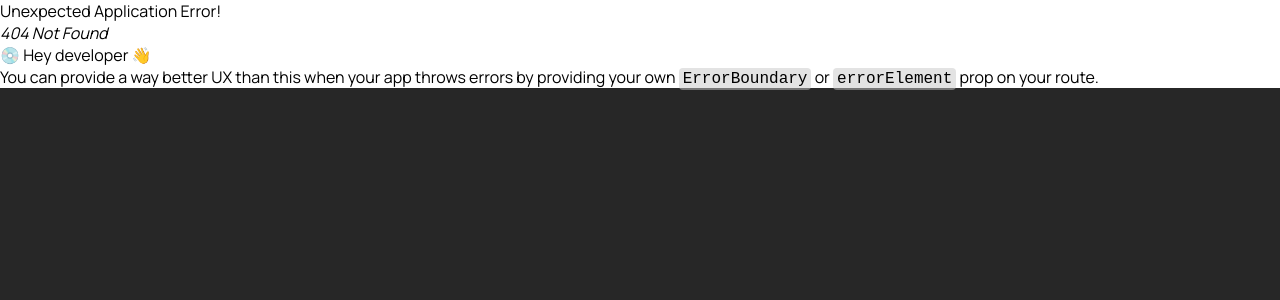
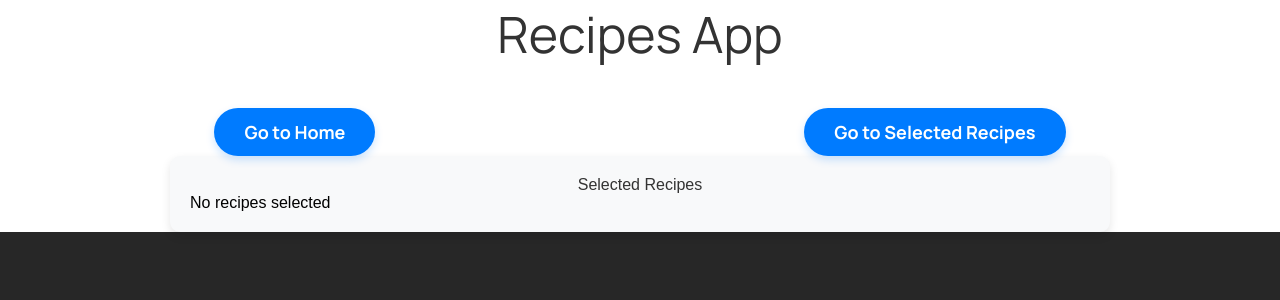
Before and after one commit to Mielsen9/Recipes, a React app: page /Recipes/selected in a window 1280 px wide. Before the commit this address had no page. Shown: the top 300 px of the page. Built offline with nearby package versions, Linux system fonts and the light colour scheme.

Commit message:
add SelectedRecipesPage.tsx

```diff
--- a/package.json
+++ b/package.json
@@ -37,6 +37,7 @@
     "@types/node": "^22.8.1",
     "@types/react": "^18.3.12",
     "@types/react-dom": "^18.3.1",
+    "@types/react-router-dom": "^5.3.3",
     "@types/testing-library__react": "^10.0.1",
     "@types/testing-library__user-event": "^4.1.1",
     "@types/uuid": "^10.0.0",
@@ -94,7 +95,7 @@
     "react": "^18.3.1",
     "react-dom": "^18.3.1",
     "react-redux": "^9.1.2",
-    "react-router-dom": "^6.27.0",
+    "react-router-dom": "^7.2.0",
     "redux": "^5.0.1"
   }
 }
--- a/src/App.tsx
+++ b/src/App.tsx
@@ -1,11 +1,24 @@
 
-
-
+import React from "react";
+import { Outlet } from "react-router-dom";
+import GoToSelectedRecipesButton from "@/components/GoToSelectedRecipesButton/GoToSelectedRecipesButton";
 
 const App = () => {
     return (
         <div>
+            <h1 style={{
+                textAlign: 'center',
+                fontSize: "50px",
+            }}>Recipes App</h1>
+            <div style={{
+                display: "flex",
+                justifyContent: "space-around"
+            }}>
+                <GoToSelectedRecipesButton buttonText="Go to Home" linkTo="/" />
+                <GoToSelectedRecipesButton buttonText="Go to Selected Recipes" linkTo="/selected" />
+            </div>
 
+            <Outlet />
         </div>
     );
 };
--- /dev/null
+++ b/src/components/AddToFavoritesButton/AddToFavoritesButton.tsx
@@ -0,0 +1,47 @@
+import React, { useState, useEffect } from "react";
+
+interface Recipe {
+	idMeal: string;
+	strMeal: string;
+}
+
+interface AddToFavoritesButtonProps {
+	recipe: Recipe;
+	onUpdate?: (selectedRecipes: Recipe[]) => void;
+}
+
+const AddToFavoritesButton: React.FC<AddToFavoritesButtonProps> = ({ recipe, onUpdate }) => {
+	const [isSelected, setIsSelected] = useState(false);
+
+	useEffect(() => {
+		const storedRecipes = localStorage.getItem("selectedRecipes");
+		const selectedRecipes: Recipe[] = storedRecipes ? JSON.parse(storedRecipes) : [];
+		setIsSelected(selectedRecipes.some((r) => r.idMeal === recipe.idMeal));
+	}, [recipe.idMeal]);
+
+	const toggleFavorite = () => {
+		const storedRecipes = localStorage.getItem("selectedRecipes");
+		let selectedRecipes: Recipe[] = storedRecipes ? JSON.parse(storedRecipes) : [];
+
+		if (isSelected) {
+			selectedRecipes = selectedRecipes.filter((r) => r.idMeal !== recipe.idMeal);
+		} else {
+			selectedRecipes.push(recipe);
+		}
+
+		localStorage.setItem("selectedRecipes", JSON.stringify(selectedRecipes));
+		setIsSelected(!isSelected);
+
+		if (onUpdate) {
+			onUpdate(selectedRecipes);
+		}
+	};
+
+	return (
+		<button onClick={toggleFavorite} style={{ padding: "10px", cursor: "pointer" }}>
+			{isSelected ? "✅ У вибраних" : "➕ Додати у вибрані"}
+		</button>
+	);
+};
+
+export default AddToFavoritesButton;
--- /dev/null
+++ b/src/components/GoToSelectedRecipesButton/GoToSelectedRecipesButton.module.scss
@@ -0,0 +1,29 @@
+.buttonContainer {
+  display: flex;
+  justify-content: center;
+  margin-top: 40px;
+}
+
+.goToSelectedButton {
+  background-color: #007bff; /* Синій фон */
+  color: white;
+  padding: 12px 30px;
+  font-size: 18px;
+  font-weight: bold;
+  text-decoration: none;
+  border-radius: 50px; /* Округлені кути */
+  transition: all 0.3s ease;
+  box-shadow: 0 4px 8px rgba(0, 123, 255, 0.2); /* Легкий тіньовий ефект */
+  display: inline-block;
+
+  &:hover {
+    background-color: #0056b3; /* Тіньовий ефект при наведенні */
+    transform: translateY(-2px); /* Легке підняття кнопки */
+    box-shadow: 0 6px 12px rgba(0, 86, 179, 0.3); /* Зміна тіні при наведенні */
+  }
+
+  &:active {
+    background-color: #004085; /* Темніший фон при натисканні */
+    transform: translateY(1px); /* Зворотний ефект при натисканні */
+  }
+}
--- /dev/null
+++ b/src/components/GoToSelectedRecipesButton/GoToSelectedRecipesButton.tsx
@@ -0,0 +1,19 @@
+import { Link } from "react-router-dom";
+import * as styles from "./GoToSelectedRecipesButton.module.scss";
+
+interface GoToSelectedRecipesButtonProps {
+	buttonText: string; // Текст на кнопці
+	linkTo: string; // URL для переходу
+}
+
+const GoToSelectedRecipesButton = ({ buttonText, linkTo }: GoToSelectedRecipesButtonProps) => {
+	return (
+		<div className={styles.buttonContainer}>
+			<Link to={linkTo} className={styles.goToSelectedButton}>
+				{buttonText}
+			</Link>
+		</div>
+	);
+};
+
+export default GoToSelectedRecipesButton;
--- a/src/components/RecipeCard/RecipeCard.tsx
+++ b/src/components/RecipeCard/RecipeCard.tsx
@@ -1,6 +1,7 @@
 import { Link } from "react-router-dom";
 import * as styles from "./RecipeCard.module.scss";
 import {Meal} from "@/pages/RecipesPage/RecipesPage";
+import AddToFavoritesButton from "@/components/AddToFavoritesButton/AddToFavoritesButton";
 interface RecipeCardProps {
 	meal: Meal;
 }
@@ -10,6 +11,7 @@ const RecipeCard = ({ meal }: RecipeCardProps) => {
 			<img src={meal.strMealThumb} alt={meal.strMeal} className={styles.image} />
 			<h3>{meal.strMeal}</h3>
 			<p>{meal.strCategory} | {meal.strArea}</p>
+			<AddToFavoritesButton recipe={meal} />
 			<Link to={`/recipe/${meal.idMeal}`} className={styles.link}>View Recipe</Link>
 		</div>
 	);
--- /dev/null
+++ b/src/pages/SelectedRecipesPage/SelectedRecipesPage.module.scss
@@ -0,0 +1,130 @@
+
+
+.container {
+  max-width: 900px;
+  margin: 0 auto;
+  padding: 20px;
+  font-family: "Arial", sans-serif;
+  background-color: #f8f9fa;
+  border-radius: 10px;
+  box-shadow: 0 4px 10px rgba(0, 0, 0, 0.1);
+}
+
+h1 {
+  text-align: center;
+  color: #333;
+}
+
+.recipesList {
+  display: grid;
+  grid-template-columns: repeat(auto-fit, minmax(250px, 1fr));
+  gap: 20px;
+  margin-top: 20px;
+}
+
+.recipeCard {
+  background: #fff;
+  border-radius: 10px;
+  overflow: hidden;
+  box-shadow: 0 4px 8px rgba(0, 0, 0, 0.1);
+  text-align: center;
+  transition: transform 0.2s ease-in-out;
+
+  &:hover {
+    transform: scale(1.03);
+  }
+}
+
+.recipeImage {
+  width: 100%;
+  height: 180px;
+  object-fit: cover;
+}
+
+h3 {
+  font-size: 18px;
+  margin: 10px 0;
+  color: #444;
+}
+
+.removeButton {
+  background-color: #ff4d4f;
+  color: white;
+  border: none;
+  padding: 8px 15px;
+  margin: 10px;
+  cursor: pointer;
+  font-size: 14px;
+  border-radius: 5px;
+  transition: background 0.2s ease-in-out;
+
+  &:hover {
+    background-color: #d9363e;
+  }
+}
+
+.viewLink {
+  display: inline-block;
+  padding: 8px 15px;
+  background: #007bff;
+  color: white;
+  text-decoration: none;
+  border-radius: 5px;
+  margin-bottom: 10px;
+  transition: background 0.2s ease-in-out;
+
+  &:hover {
+    background: #0056b3;
+  }
+}
+
+.ingredients {
+  margin-top: 30px;
+  background: #fff;
+  padding: 15px;
+  border-radius: 8px;
+  box-shadow: 0 4px 8px rgba(0, 0, 0, 0.1);
+
+  h3 {
+    color: #222;
+    text-align: center;
+  }
+
+  ul {
+    list-style: none;
+    padding: 0;
+
+    li {
+      padding: 5px 0;
+      font-size: 16px;
+      color: #555;
+      border-bottom: 1px solid #ddd;
+
+      &:last-child {
+        border-bottom: none;
+      }
+    }
+  }
+}
+
+.instructions {
+  margin-top: 20px;
+  background: #f1f1f1;
+  padding: 15px;
+  border-radius: 8px;
+  box-shadow: 0 4px 8px rgba(0, 0, 0, 0.1);
+
+  h3 {
+    text-align: center;
+  }
+
+  h4 {
+    color: #333;
+    margin-top: 10px;
+  }
+
+  p {
+    font-size: 14px;
+    color: #666;
+  }
+}
--- /dev/null
+++ b/src/pages/SelectedRecipesPage/SelectedRecipesPage.tsx
@@ -0,0 +1,99 @@
+import { useState, useEffect } from "react";
+import { Link } from "react-router-dom";
+import * as styles from "./SelectedRecipesPage.module.scss";
+
+interface Ingredient {
+	strIngredient: string;
+	strMeasure: string;
+}
+
+interface Recipe {
+	idMeal: string;
+	strMeal: string;
+	strMealThumb: string;
+	strInstructions: string;
+	ingredients?: Ingredient[]; // Додаємо `?` для запобігання помилкам
+}
+
+const SelectedRecipesPage = () => {
+	const [selectedRecipes, setSelectedRecipes] = useState<Recipe[]>(() => {
+		const savedRecipes = localStorage.getItem("selectedRecipes");
+		try {
+			return savedRecipes ? JSON.parse(savedRecipes) : [];
+		} catch (error) {
+			console.error("Помилка при парсингу JSON:", error);
+			return [];
+		}
+	});
+
+	// Функція для оновлення списку вибраних рецептів
+	const updateSelectedRecipes = (recipes: Recipe[]) => {
+		setSelectedRecipes(recipes);
+	};
+
+	const getTotalIngredients = () => {
+		return selectedRecipes.reduce((total, recipe) => {
+			return total + (recipe.ingredients ? recipe.ingredients.length : 0);
+		}, 0);
+	};
+
+	useEffect(() => {
+		localStorage.setItem("selectedRecipes", JSON.stringify(selectedRecipes));
+	}, [selectedRecipes]);
+
+	return (
+		<div className={styles.container}>
+			<h1>Selected Recipes</h1>
+			{selectedRecipes.length === 0 ? (
+				<p>No recipes selected</p>
+			) : (
+				<>
+					<div className={styles.recipesList}>
+						{selectedRecipes.map((recipe) => (
+							<div key={recipe.idMeal} className={styles.recipeCard}>
+								<img src={recipe.strMealThumb} alt={recipe.strMeal} className={styles.recipeImage} />
+								<h3>{recipe.strMeal}</h3>
+								<button
+									className={styles.removeButton}
+									onClick={() =>
+										setSelectedRecipes(selectedRecipes.filter((item) => item.idMeal !== recipe.idMeal))
+									}
+								>
+									Remove
+								</button>
+								<Link to={`/recipe/${recipe.idMeal}`} className={styles.viewLink}>
+									View Recipe
+								</Link>
+							</div>
+						))}
+					</div>
+
+					<div className={styles.ingredients}>
+						<h3>Total Ingredients: {getTotalIngredients()}</h3>
+						<ul>
+							{selectedRecipes
+								.flatMap((recipe) => recipe.ingredients || []) // Додаємо `|| []`, щоб уникнути `undefined`
+								.map((ingredient, index) => (
+									<li key={index}>
+										{ingredient.strMeasure} {ingredient.strIngredient}
+									</li>
+								))}
+						</ul>
+					</div>
+
+					<div className={styles.instructions}>
+						<h3>Instructions:</h3>
+						{selectedRecipes.map((recipe) => (
+							<div key={recipe.idMeal}>
+								<h4>{recipe.strMeal}</h4>
+								<p>{recipe.strInstructions}</p>
+							</div>
+						))}
+					</div>
+				</>
+			)}
+		</div>
+	);
+};
+
+export default SelectedRecipesPage;
```
Also changed, not shown: src/index.tsx (+10 -6 lines).
